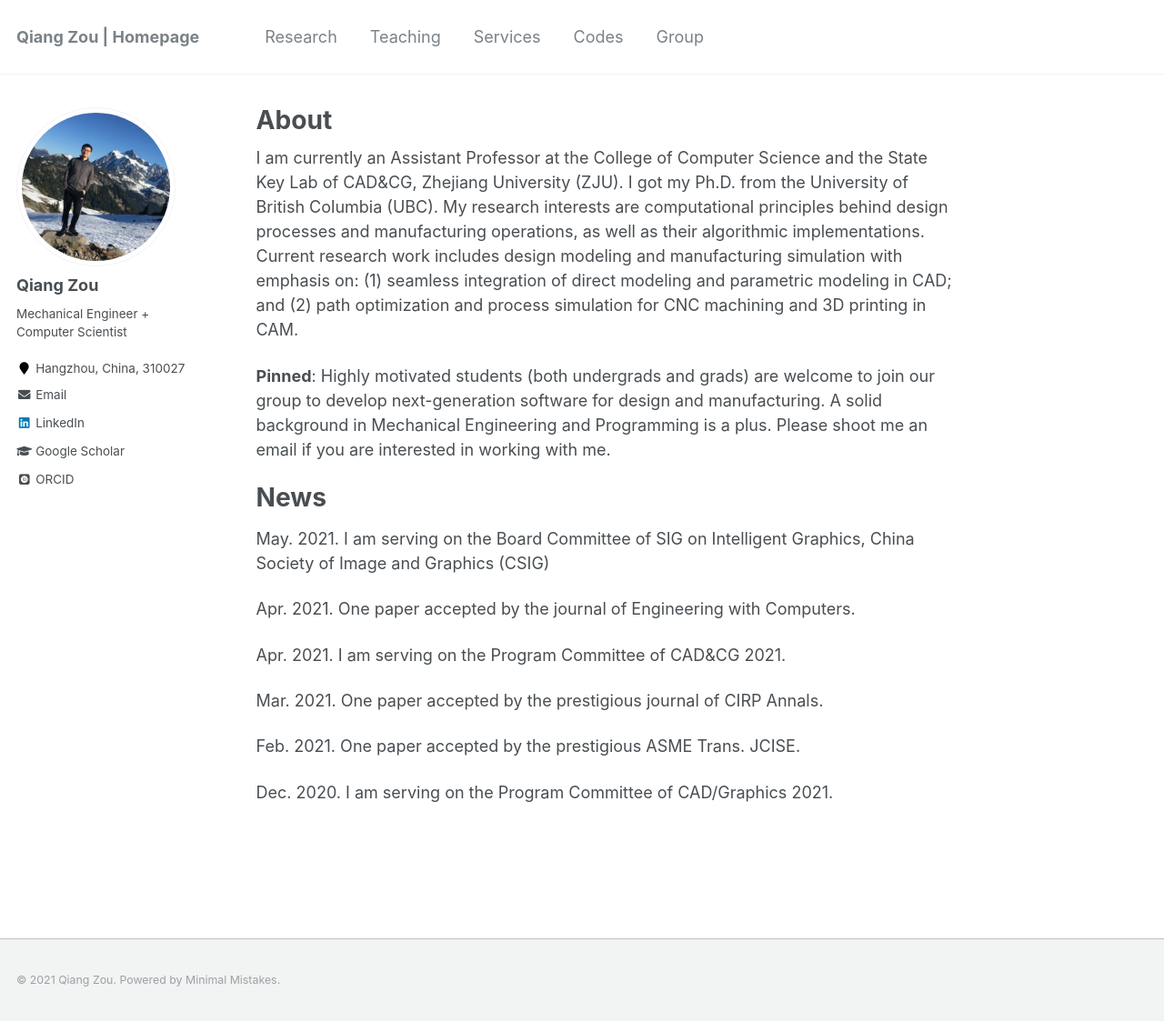
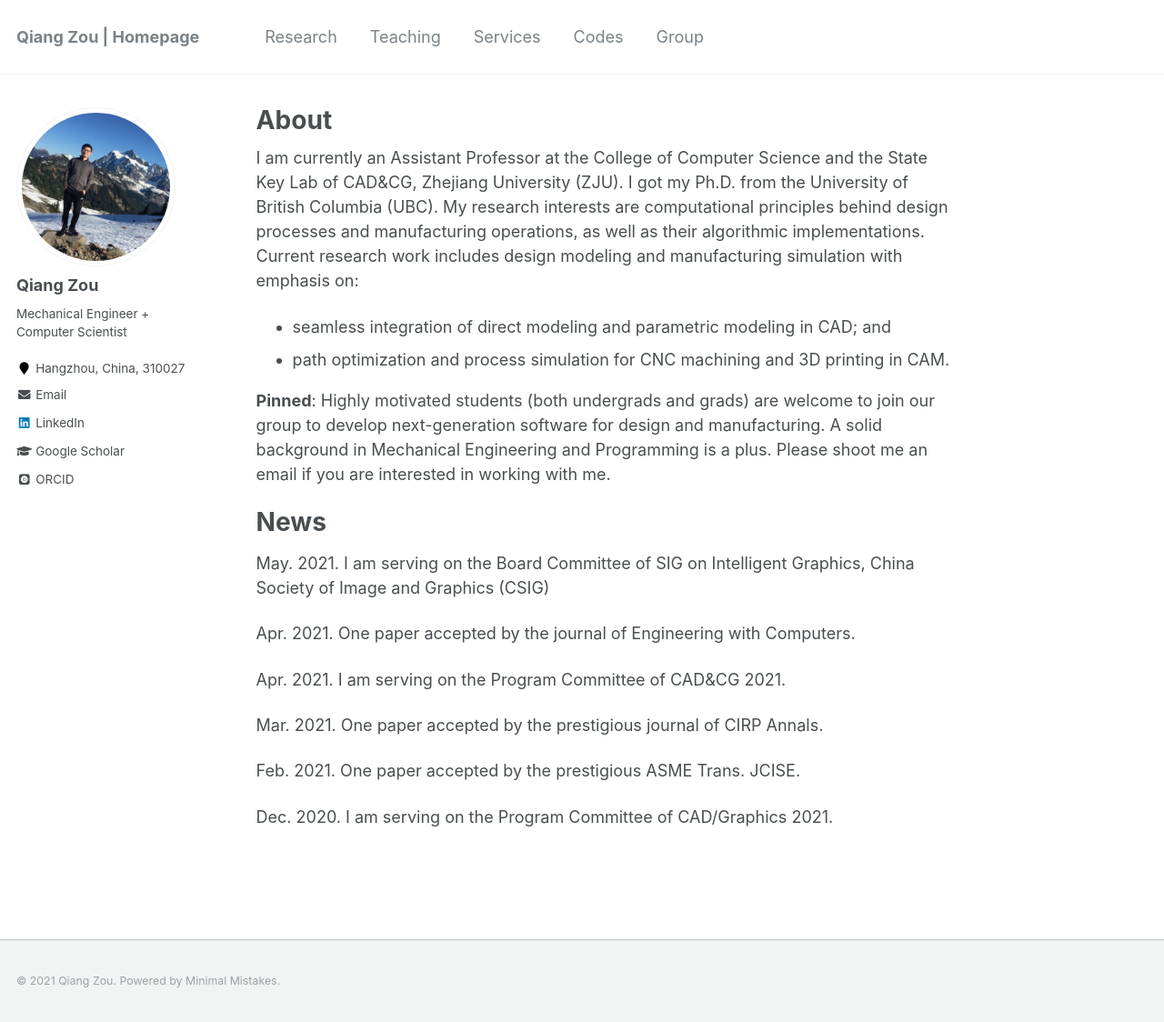
Before and after one commit to Qiang-Zou/Qiang-Zou.github.io, a Jekyll site: the page built from _pages/about.md, in a window 1280 px wide and 1124 px high. Shown: the whole window at 91% size. Built offline with Jekyll 4.4.1, drawn with Linux system fonts in a browser that asks for light colours; some web fonts are replaced.

Commit message:
Update about.md

```diff
--- a/_pages/about.md
+++ b/_pages/about.md
@@ -9,8 +9,8 @@ redirect_from:
 ---
 
 I am currently an Assistant Professor at the College of Computer Science and the State Key Lab of CAD&CG, Zhejiang University (ZJU). I got my Ph.D. from the University of British Columbia (UBC). My research interests are computational principles behind design processes and manufacturing operations, as well as their algorithmic implementations. Current research work includes design modeling and manufacturing simulation with emphasis on:
-(1) seamless integration of direct modeling and parametric modeling in CAD; and
-(2) path optimization and process simulation for CNC machining and 3D printing in CAM.
+- seamless integration of direct modeling and parametric modeling in CAD; and
+- path optimization and process simulation for CNC machining and 3D printing in CAM.
 
 **Pinned**: Highly motivated students (both undergrads and grads) are welcome to join our group to develop next-generation software for design and manufacturing. A solid background in Mechanical Engineering and Programming is a plus. Please shoot me an email if you are interested in working with me.
 
```
